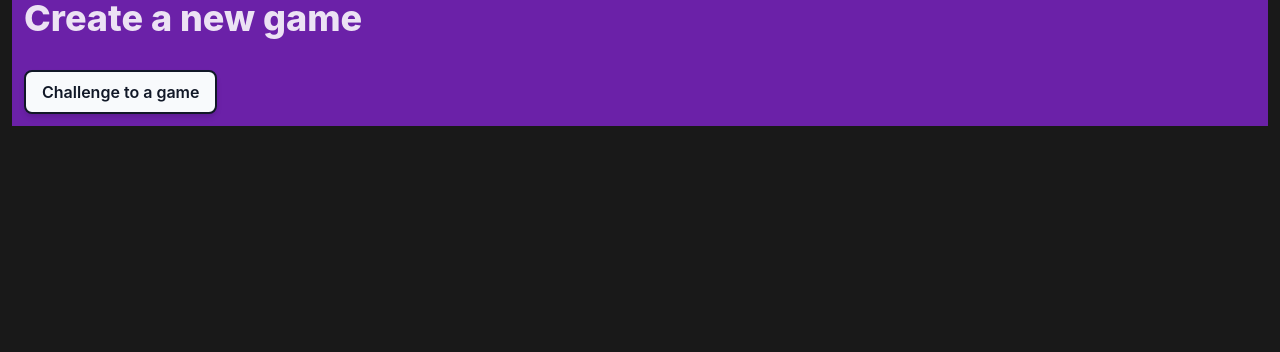
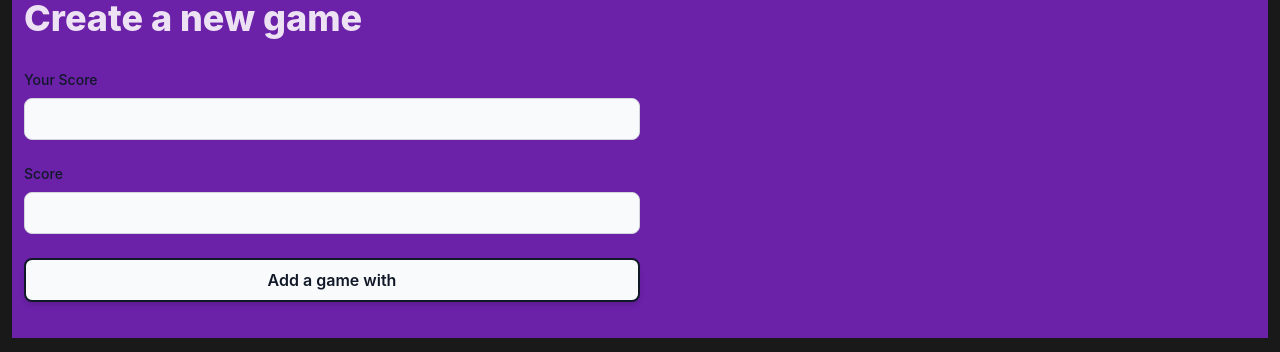
Before and after one commit to partapparam/hooperApp, a React (Vite) app: page /game/create/form in a window 1280 px wide. Shown: the part 122-474 px from the top of the page. Built offline with nearby package versions, Linux system fonts and the light colour scheme; no server answers.

Commit message:
create game score

```diff
--- a/src/components/GameCard.jsx
+++ b/src/components/GameCard.jsx
@@ -2,7 +2,7 @@ import React from "react"
 
 export const GameCard = ({ game }) => {
   return (
-    <div className="flex flex-col sm:flex-row p-3 my-5 shadow-xl items-center	justify-center text-center bg-slate-100 text-black">
+    <div className="flex flex-col sm:flex-row p-3 my-5 shadow-xl items-center	justify-center text-center bg-slate-100 rounded hover:bg-yellow-100 text-black">
       <div className="p-2">
         <h3>Home Team</h3>
         <p>Score: {game.score.home}</p>
--- a/src/components/NewGameForm.jsx
+++ b/src/components/NewGameForm.jsx
@@ -1,54 +1,102 @@
-import React, { useEffect, useState } from "react"
-import { set, useForm } from "react-hook-form"
+import React from "react"
+import { useForm } from "react-hook-form"
 import { useMutation } from "@apollo/client"
 import { CREATE_GAME } from "../graphql/mutations"
-import { useNavigate, useParams, useSearchParams } from "react-router-dom"
-import { useAuth } from "../hooks/useAuth"
+import { GET_ALL_GAMES } from "../graphql/queries"
+import { useNavigate, useSearchParams } from "react-router-dom"
 import { useToast } from "../hooks/useToast"
 
 export const NewGameForm = () => {
-  const [searchParams, setSearchParams] = useSearchParams()
+  const [searchParams] = useSearchParams()
   const playerId = searchParams.get("player")
   const navigate = useNavigate()
   const toast = useToast()
-  const { firebaseUser } = useAuth()
   const user = localStorage.getItem("user")
   const first = searchParams.get("first")
   const last = searchParams.get("last")
+  const {
+    register,
+    handleSubmit,
+    reset,
+    formState: { errors },
+  } = useForm()
   const [createGame] = useMutation(CREATE_GAME, {
     onError: (error) => {
       console.log(error)
     },
+    // update: (cache, response) => {
+    //   cache.updateQuery({ query: GET_ALL_GAMES }, ({ GetAllGames }) => {
+    //     console.log("trying to update the game")
+    //     console.log(response)
+    //     return {
+    //       GetAllGames: GetAllGames.concat(response.data.game),
+    //     }
+    //   })
+    // },
     onCompleted: (data) => {
-      console.log("mutation is complete")
-      console.log("mutaiton data", data)
+      console.log("mutaiton is complete", data)
       toast.open("Game created", "success")
       navigate("/")
     },
   })
-  useEffect(() => {
-    console.log("id = ", playerId)
-  }, [])
 
-  const handleSubmit = () => {
+  const formSubmit = (data) => {
+    if (data.home > data.away) {
+      data.winningTeam = "home"
+    } else if (data.home < data.away) {
+      data.winningTeam = "away"
+    } else {
+      data.winningTeam = "tie"
+    }
+    console.log(data)
+
     createGame({
       variables: {
         playerCount: 2,
         awayTeam: [playerId],
         homeTeam: [user],
         createdByPlayerId: user,
+        home: parseInt(data.home),
+        away: parseInt(data.away),
+        winningTeam: data.winningTeam,
       },
     })
   }
 
   return (
     <div>
-      <button
-        onClick={handleSubmit}
-        className="btn-secondary hover:bg-green-100"
+      <form
+        onSubmit={handleSubmit(formSubmit)}
+        className="grid gap-6 mb-6 w-3/4 sm:w-1/2"
       >
-        Challenge {first && first} {last && last} to a game
-      </button>
+        <div>
+          <label htmlFor="home">Your Score</label>
+          <input
+            type="number"
+            {...register("home", { required: "Please enter a score" })}
+          />
+          {errors.first?.type === "required" && (
+            <p className="form-input-error" role="alert">
+              {errors.home?.message}
+            </p>
+          )}
+        </div>
+        <div>
+          <label htmlFor="away">{first} Score</label>
+          <input
+            type="number"
+            {...register("away", { required: "Please enter a score" })}
+          />
+          {errors.first?.type === "required" && (
+            <p className="form-input-error" role="alert">
+              {errors.away?.message}
+            </p>
+          )}
+        </div>
+        <button type="submit" className="btn-secondary hover:bg-green-100">
+          Add a game with {first && first} {last && last}
+        </button>
+      </form>
     </div>
   )
 }
--- a/src/components/SearchPlayer.jsx
+++ b/src/components/SearchPlayer.jsx
@@ -4,8 +4,6 @@ import { SEARCH_PLAYERS } from "../graphql/queries"
 import { useDebounce } from "../hooks/useDebounce"
 import { LoadingSpinner } from "./LoadingSpinner"
 import { Link } from "react-router-dom"
-
-let renderCount = 0
 
 export const SearchPlayers = () => {
   const [search, setSearch] = useState("")
@@ -41,7 +39,7 @@ export const SearchPlayers = () => {
   }
 
   if (loading) {
-    renderCount++
+    // renderCount++
     console.log("loading")
     // return <LoadingSpinner />
   }
@@ -57,7 +55,7 @@ export const SearchPlayers = () => {
 
   return (
     <div className=" w-full px-3 md:px-0">
-      <button className="btn-cancel">{renderCount}</button>
+      {/* <button className="btn-cancel">{renderCount}</button> */}
       <div tabIndex={1} className="relative">
         <input
           className="w-full !px-6 py-3 rounded-sm text-md  focus:shadow-sm border-4 border-violet-300 focus:border-violet-500 duration-400 transition"
--- a/src/graphql/mutations.js
+++ b/src/graphql/mutations.js
@@ -60,12 +60,18 @@ export const CREATE_GAME = gql`
     $awayTeam: [String]!
     $homeTeam: [String]!
     $createdByPlayerId: String!
+    $home: Int
+    $away: Int
+    $winningTeam: String
   ) {
     CreateGame(
       playerCount: $playerCount
       awayTeam: $awayTeam
       homeTeam: $homeTeam
       createdByPlayerId: $createdByPlayerId
+      home: $home
+      away: $away
+      winningTeam: $winningTeam
     ) {
       code
       message
--- a/src/pages/EditProfile.jsx
+++ b/src/pages/EditProfile.jsx
@@ -86,10 +86,6 @@ export const EditProfile = () => {
   if (data) {
     console.log("setting data")
     response = data.GetPlayerProfileByAuth
-    // response.name.first != null ? setValue("first", response.name.first) : null
-    // response.name.last != null ? setValue("last", response.name.last) : null
-    // response.location != null ? setValue("location", response.location) : null
-    // response.username != null ? setValue("username", response.username) : null
   }
 
   renderCount++
--- a/src/pages/Home.jsx
+++ b/src/pages/Home.jsx
@@ -10,12 +10,13 @@ export const Home = () => {
   if (loading) {
     return (
       <div>
-        <LoadingSpinner />
+        <LoadingSpinner message={"loading games"} />
       </div>
     )
   }
 
   if (error) {
+    console.log(error)
     return <div className="bg-red-400 p-10">Error</div>
   }
 
```
